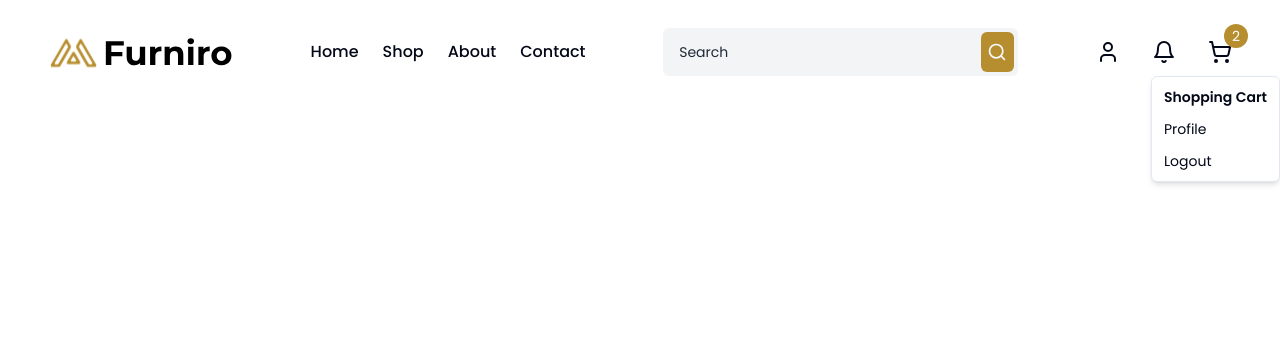
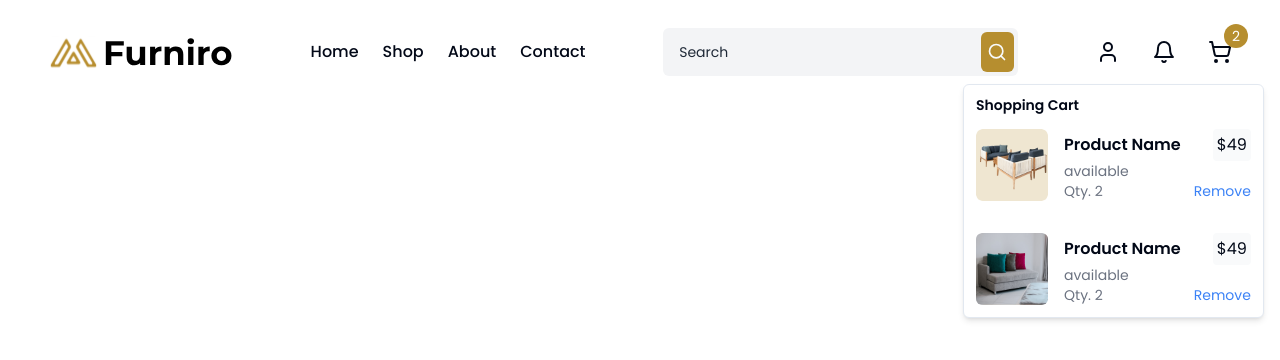
Before and after one commit to bantheus/furniro-ecommerce, a Next.js app: page / in a window 1280 px wide. Both pictures are taken after a click on the icon 1219 px from the left and 52 px from the top of the page. Shown: the top 360 px of the page. Built offline with nearby package versions, Linux system fonts and the light colour scheme.

Commit message:
feat: update cart component to display items and allow removal

```diff
--- a/src/components/header/cart.tsx
+++ b/src/components/header/cart.tsx
@@ -1,7 +1,7 @@
 "use client";
 
 import { ShoppingCart } from "lucide-react";
-import Link from "next/link";
+import Image from "next/image";
 import {
   DropdownMenu,
   DropdownMenuContent,
@@ -11,6 +11,8 @@ import {
 } from "../ui/dropdown-menu";
 
 const Cart = () => {
+  const cartItems = true;
+
   return (
     <div className="relative">
       <DropdownMenu>
@@ -18,14 +20,76 @@ const Cart = () => {
           <ShoppingCart className="size-6 cursor-pointer transition-colors hover:text-primary" />
         </DropdownMenuTrigger>
 
-        <DropdownMenuContent className="mt-2">
+        <DropdownMenuContent className="mr-4 mt-4 w-max">
           <DropdownMenuLabel>Shopping Cart</DropdownMenuLabel>
-          <DropdownMenuItem>
-            <Link href="/profile">Profile</Link>
-          </DropdownMenuItem>
-          <DropdownMenuItem>
-            <Link href="/logout">Logout</Link>
-          </DropdownMenuItem>
+
+          {!cartItems ? (
+            <DropdownMenuItem>Cart is empty</DropdownMenuItem>
+          ) : (
+            <div className="flex flex-col gap-4">
+              {/* item */}
+              <div className="flex gap-4 p-2">
+                <Image
+                  src="/item.png"
+                  alt=""
+                  width={72}
+                  height={96}
+                  className="rounded-md object-cover"
+                />
+
+                <div className="flex w-full flex-col justify-between">
+                  {/* top */}
+                  <div>
+                    {/* title */}
+                    <div className="flex items-center justify-between gap-8">
+                      <h3 className="font-semibold">Product Name</h3>
+                      <div className="rounded-sm bg-gray-50 p-1">$49</div>
+                    </div>
+
+                    {/* description */}
+                    <div className="text-sm text-gray-500">available</div>
+                  </div>
+
+                  {/* bottom */}
+                  <div className="flex justify-between text-sm">
+                    <span className="text-gray-500">Qty. 2</span>
+                    <span className="text-blue-500">Remove</span>
+                  </div>
+                </div>
+              </div>
+
+              {/* item */}
+              <div className="flex gap-4 p-2">
+                <Image
+                  src="/item_2.png"
+                  alt=""
+                  width={72}
+                  height={96}
+                  className="rounded-md object-cover"
+                />
+
+                <div className="flex w-full flex-col justify-between">
+                  {/* top */}
+                  <div>
+                    {/* title */}
+                    <div className="flex items-center justify-between gap-8">
+                      <h3 className="font-semibold">Product Name</h3>
+                      <div className="rounded-sm bg-gray-50 p-1">$49</div>
+                    </div>
+
+                    {/* description */}
+                    <div className="text-sm text-gray-500">available</div>
+                  </div>
+
+                  {/* bottom */}
+                  <div className="flex justify-between text-sm">
+                    <span className="text-gray-500">Qty. 2</span>
+                    <span className="text-blue-500">Remove</span>
+                  </div>
+                </div>
+              </div>
+            </div>
+          )}
         </DropdownMenuContent>
       </DropdownMenu>
 
--- a/src/components/header/header.tsx
+++ b/src/components/header/header.tsx
@@ -16,6 +16,7 @@ const Header = () => {
           width={185}
           height={41}
           quality={100}
+          priority
         />
       </Link>
 
```
Also changed, not shown: public/item.png (added), public/item_2.png (added).
